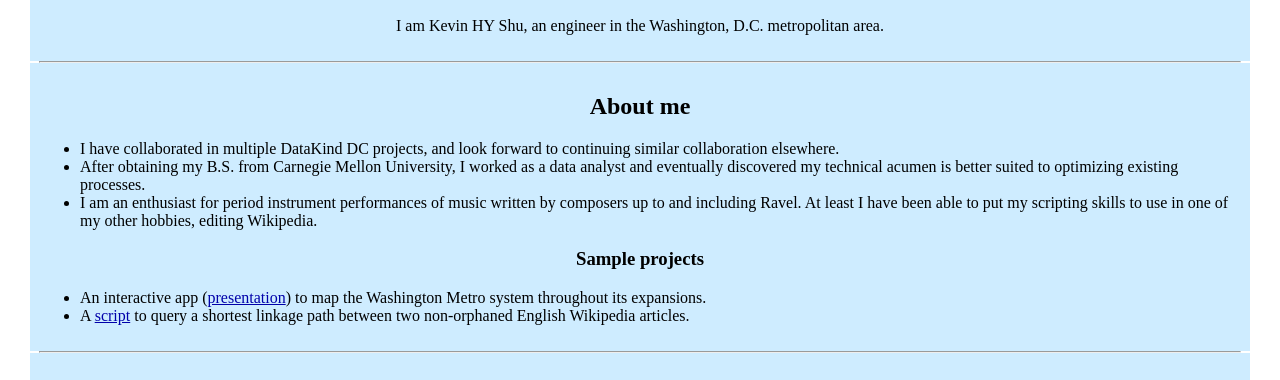
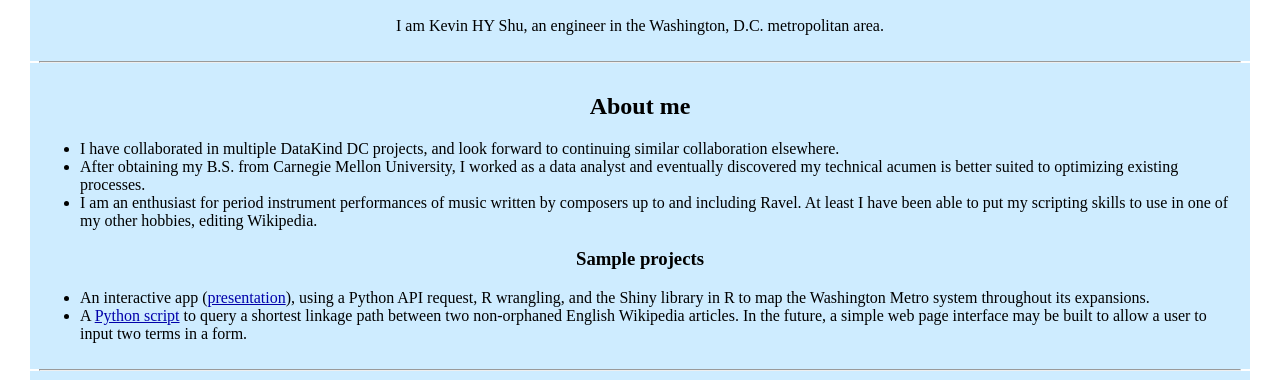
Before and after one commit to FAE-Sonata/Portfolio, a plain HTML site: page index.html in a window 1280 px wide. Shown: the part 353-733 px from the top of the page. Drawn offline with Linux system fonts and the light colour scheme.

Commit message:
Expanding project descriptions

```diff
--- a/index.html
+++ b/index.html
@@ -22,9 +22,12 @@
     <!-- basic INTRO section -->
     <article>
         <!-- force central align for profile picture -->
-        <div class="profile-image-container"><img src="LinkedIn_profile.jpg" alt="LinkedIn profile"></div>
+        <div class="profile-image-container">
+            <img src="LinkedIn_profile.jpg" alt="LinkedIn profile">
+        </div>
         <h2>Intro</h2>
-        <p class="text-center">I am Kevin HY Shu, an engineer in the Washington, D.C. metropolitan area.</p>
+        <p class="text-center">I am Kevin HY Shu, an engineer in the Washington, D.C. metropolitan
+            area.</p>
     </article>
     <!-- horizontal separator >>> About Me section -->
     <hr>
@@ -48,11 +51,14 @@
         <h3 id="portfolio">Sample projects</h3>
         <!-- un-numbered list -->
         <ul>
-            <li>An interactive app (<a href="metrorail_timeline-rpubs.html">presentation</a>) to
-                map the Washington Metro system throughout its expansions.
+            <li>An interactive app (<a href="metrorail_timeline-rpubs.html">presentation</a>),
+                using a Python API request, R wrangling, and the Shiny library in R to map the
+                Washington Metro system throughout its expansions.
             </li>
-            <li>A <a href="https://github.com/FAE-Sonata/Wikipath_pub">script</a> to query a
-                shortest linkage path between two non-orphaned English Wikipedia articles.
+            <li>A <a href="https://github.com/FAE-Sonata/Wikipath_pub">Python script</a> to query a
+                shortest linkage path between two non-orphaned English Wikipedia articles. In the
+                future, a simple web page interface may be built to allow a user to input two terms
+                in a form.
             </li>
         </ul>
     </article>
@@ -75,7 +81,7 @@
             <input id="user-email" type="text" name="_replyto" required/>
             <label for="user-message">Message:</label>
             <textarea id="user-message"
-                type="text" name="message" maxlength="200"></textarea>
+                type="text" name="message" maxlength="1000"></textarea>
             <button type="submit">Submit</button>
         </form>
     </article>
```
